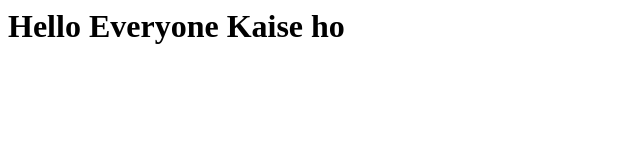
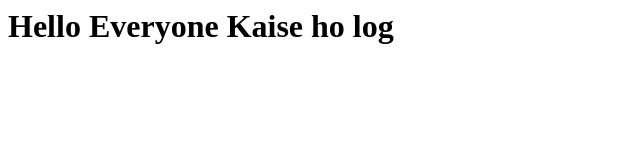
Before and after one commit to Rajansandilya/awesome-repo, a plain HTML site: page index.html in a window 1280 px wide. Shown: the full height of the page, 0-640 px from the left. Drawn offline with Linux system fonts and the light colour scheme.

```diff
--- a/index.html
+++ b/index.html
@@ -1,7 +1,7 @@
 <html>
     <head>
         <body>
-            <h1>Hello Everyone Kaise ho</h1>
+            <h1>Hello Everyone Kaise ho log</h1>
         </body>
     </head>
 </html>
```
